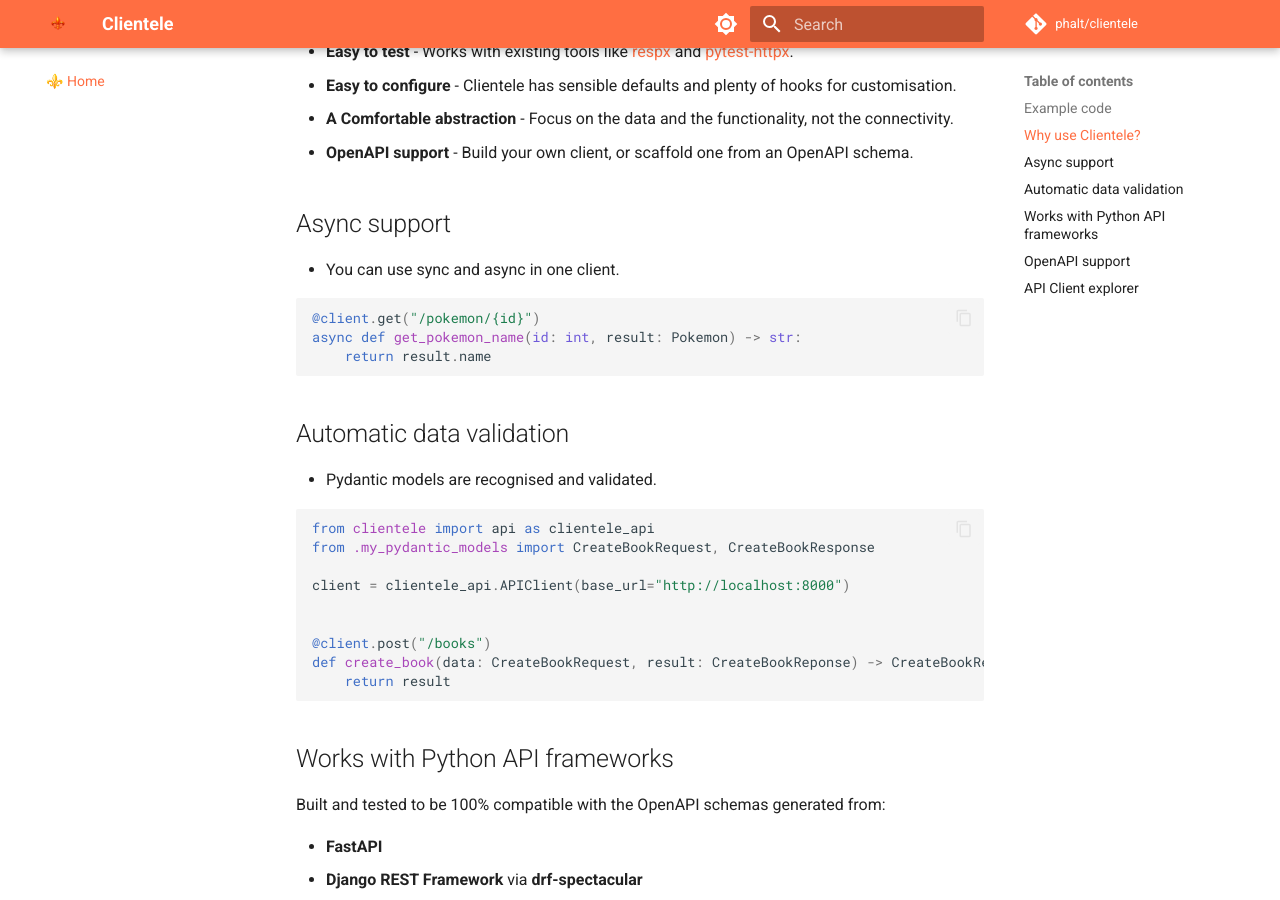
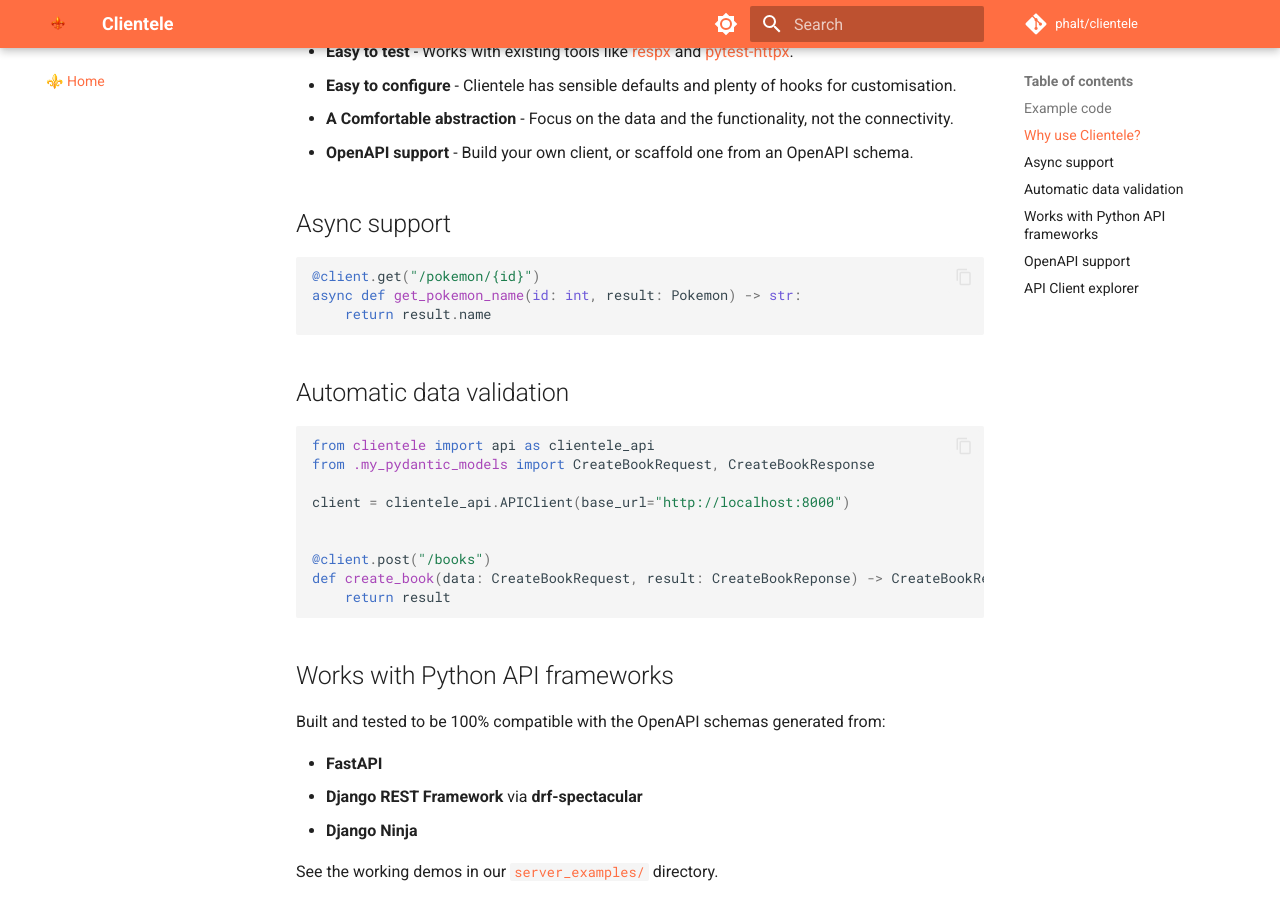
Before and after one commit to phalt/clientele, an MkDocs documentation site: the page built from docs/index.md, in a window 1280 px wide and 900 px high, scrolled down 1008 px. Built offline with MkDocs 1.6.1 and Material for MkDocs 9.7.7, drawn with Linux system fonts in a browser that asks for light colours; comment, search, counter and statistics services are not loaded.

Commit message:
More docs refactors

````diff
--- a/docs/index.md
+++ b/docs/index.md
@@ -46,8 +46,6 @@
 
 ## Async support
 
-- You can use sync and async in one client.
-
 ```python
 @client.get("/pokemon/{id}")
 async def get_pokemon_name(id: int, result: Pokemon) -> str:
@@ -55,8 +53,6 @@
 ```
 
 ## Automatic data validation
-
-- Pydantic models are recognised and validated.
 
 ```python
 from clientele import api as clientele_api
````
Also changed, not shown: README.md (+0 -4 lines).
